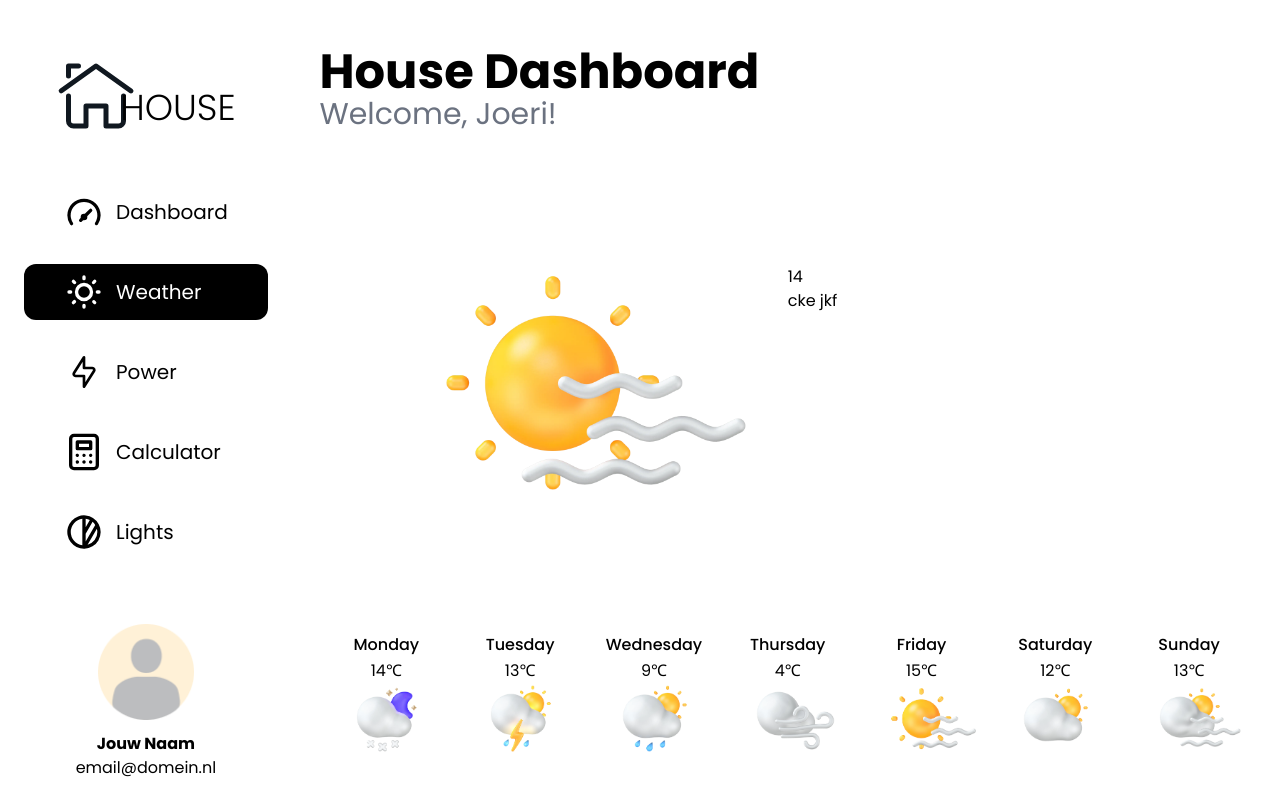
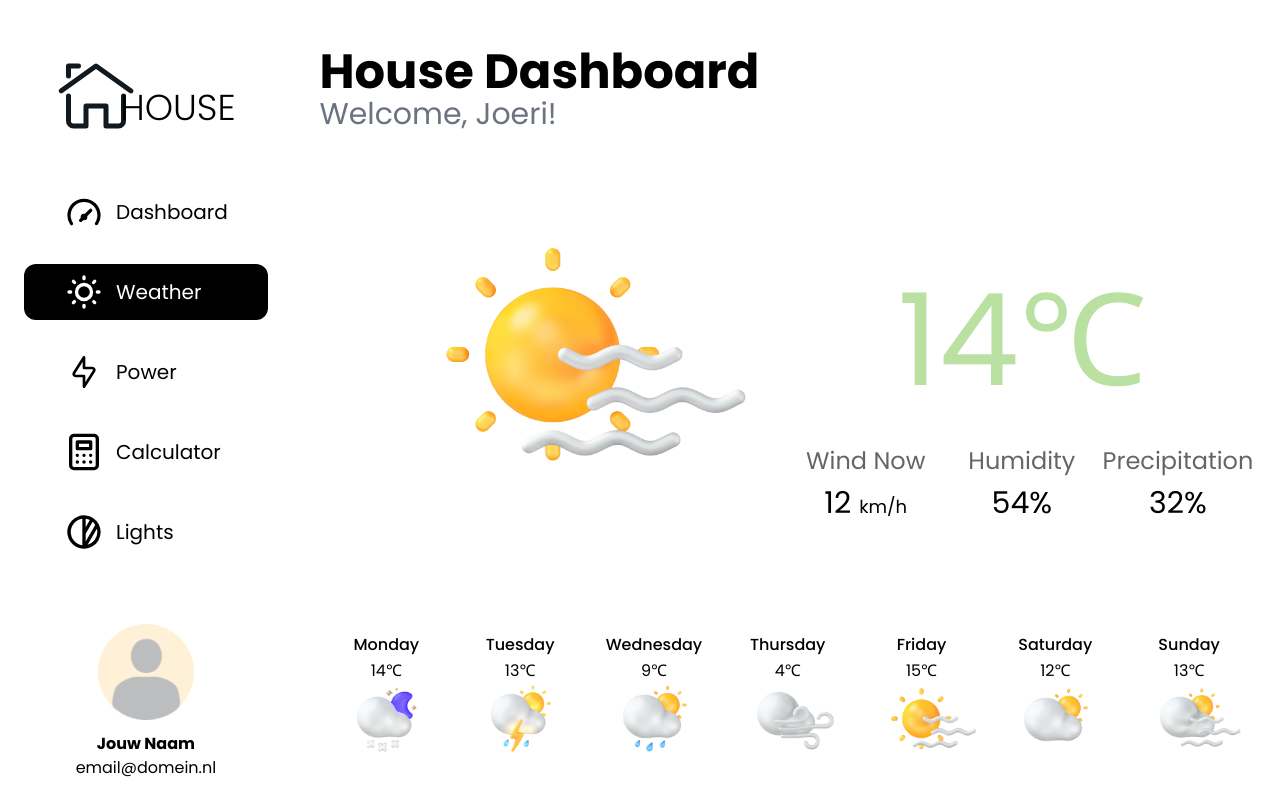
Before and after one commit to Joeri5/DuurzaamHuis, a React (Create React App) app: page /weather in a window 1280 px wide. Built offline with nearby package versions, Linux system fonts and the light colour scheme; the HTML template or start-up script is replaced by a standard one.

Commit message:
finished weatherpage

```diff
--- a/package.json
+++ b/package.json
@@ -11,6 +11,7 @@
     "@testing-library/jest-dom": "^5.16.2",
     "@testing-library/react": "^12.1.4",
     "@testing-library/user-event": "^13.5.0",
+    "axios": "^0.26.1",
     "dotenv": "^16.0.0",
     "firebase": "^9.6.10",
     "lodash": "^4.17.21",
--- a/src/pages/WeatherPage.jsx
+++ b/src/pages/WeatherPage.jsx
@@ -10,6 +10,8 @@ import CloudyWeather from "../assets/cloudy-weather.webp";
 import SunnyCloud from "../assets/sunny-cloud.webp";
 
 const WeatherPage = () => {
+
+
     return (
         <div className="px-6 flex flex-col justify-between py-12 h-screen">
             <div>
@@ -18,10 +20,21 @@ const WeatherPage = () => {
             </div>
             <div className="grid grid-cols-2">
                 <img src={Sun} alt=""/>
-                <div>
-                    <p>14</p>
-                    <div>
-                        <p>cke jkf</p>
+                <div className="text-center">
+                    <p className="text-9xl py-10 text-celadon-500">14℃</p>
+                    <div className="grid grid-cols-3">
+                        <div>
+                            <p className="text-2xl opacity-60">Wind Now</p>
+                            <p className="text-3xl py-2">12 <span className="text-lg">km/h</span></p>
+                        </div>
+                        <div>
+                            <p className="text-2xl opacity-60">Humidity</p>
+                            <p className="text-3xl py-2">54%</p>
+                        </div>
+                        <div>
+                            <p className="text-2xl opacity-60">Precipitation</p>
+                            <p className="text-3xl py-2">32%</p>
+                        </div>
                     </div>
                 </div>
             </div>
```
Also changed, not shown: 1 other file (tests, documents, lock files or other folders).
